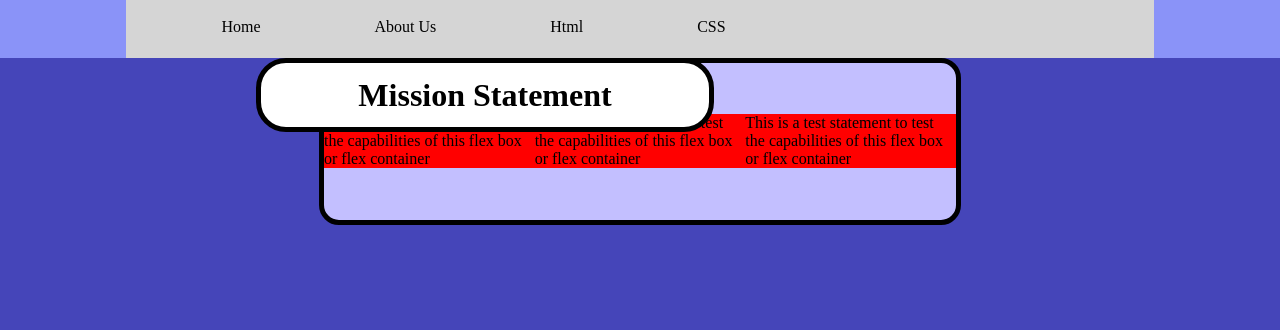
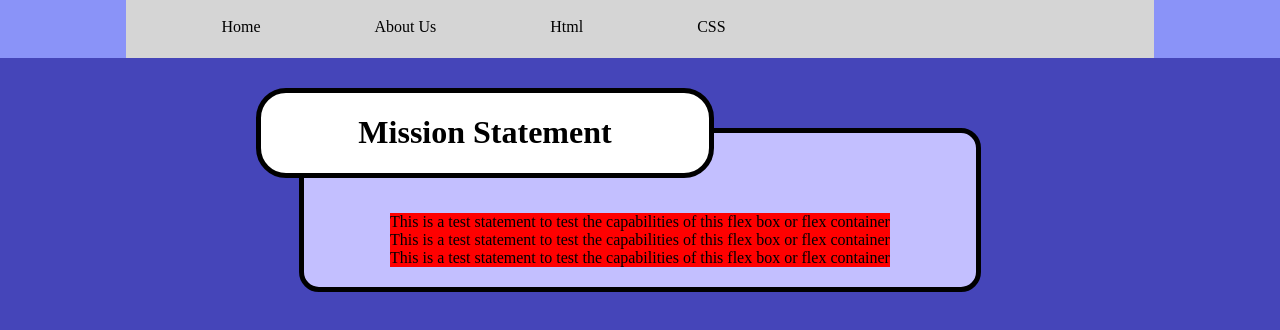
Before and after one commit to Astronix8506/Coding-4-You, a plain HTML site: page index.html in a window 1280 px wide. Drawn offline with Linux system fonts and the light colour scheme.

Commit message:
Homepage

```diff
--- a/index.html
+++ b/index.html
@@ -18,17 +18,15 @@
         </header>
 
         <div class = "flex-container4">
-            <span id = "main-flex-container" class = "content-spacing">
-                <span class = "content-header" id= "main-flex-item">
+            <div id = "main-flex-container" class = "content-spacing">
+                <div class = "content-header main-flex-item" >
                     <h1>Mission Statement</h1>
-                </span>
-                <span>
-                    <div class = "body-content" id = "main-flex-item" >
+                </div>
+                    <div class = "body-content content-spacing main-flex-item" >
                         <span class = "test-box">This is a test statement to test the capabilities of this flex box or flex container</span>
                         <span class = "test-box">This is a test statement to test the capabilities of this flex box or flex container</span>
                         <span class = "test-box">This is a test statement to test the capabilities of this flex box or flex container</span>
                     </div>
-                </span>
             </span>
 
         </div>
--- a/scripts/style.css
+++ b/scripts/style.css
@@ -51,7 +51,7 @@ Please don't modify this element
 /*
 Please don't modify this element
 */
-#main-flex-item{
+.main-flex-item{
     flex: 1;
     display: flex;
     justify-content: center;
@@ -151,23 +151,25 @@ Sould be places before main content
     border: 5px solid black;
     border-radius: 30px;
     background-color: white;
-    float: left;
     Width: 35%;
-    height: 8%;
+    height: auto;
     left: 20%;
+    margin-top: -40px;
+
 }
 
 .body-content{
     border: 5px solid black;
     border-radius: 20px;
     width: 50%;
-    height: 20%;
+    height: auto;
     background-color: #c3bfff;
-    margin-top: 40px;
+    padding: 80px 20px 20px 20px;
+    flex-direction: column;
 }
 
 .content-spacing{
-    margin-top: 50px;
+    margin-top: 70px;
 }
 
 /*
```
Also changed, not shown: 1 other file.
